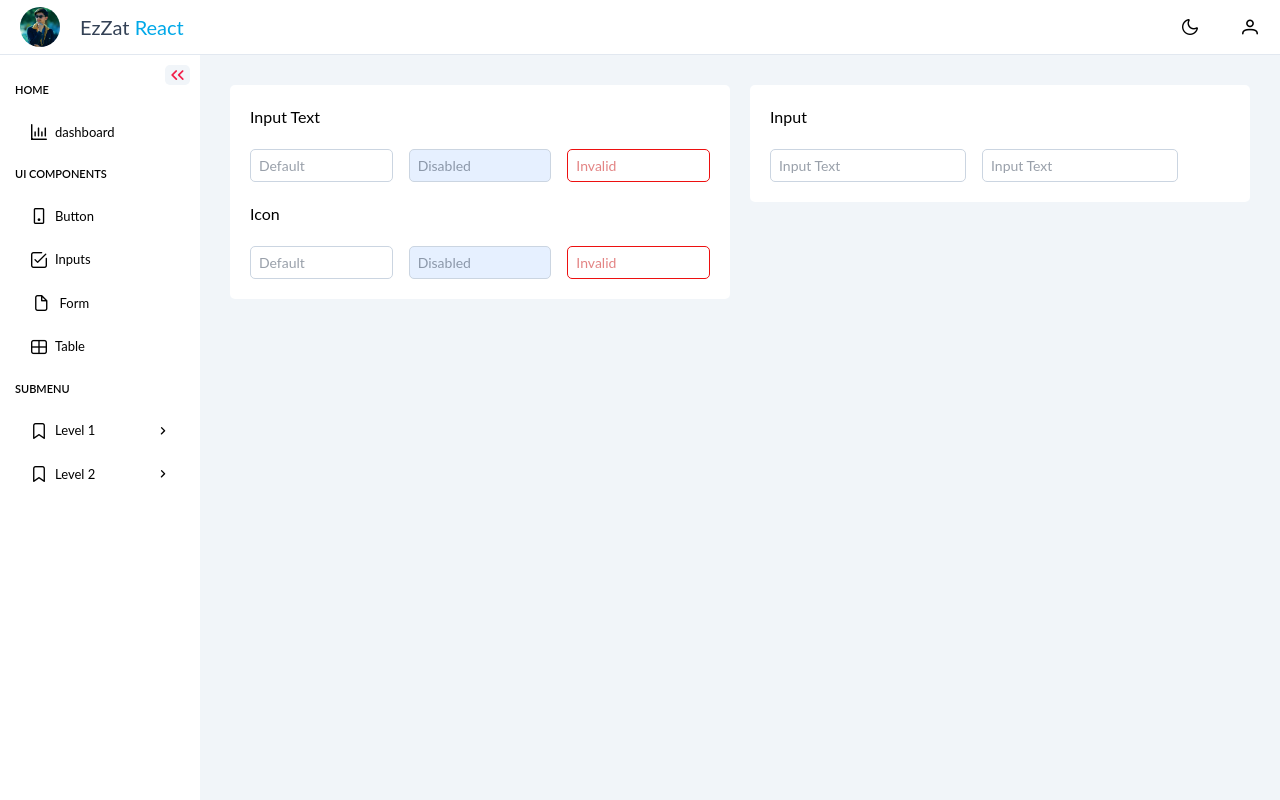
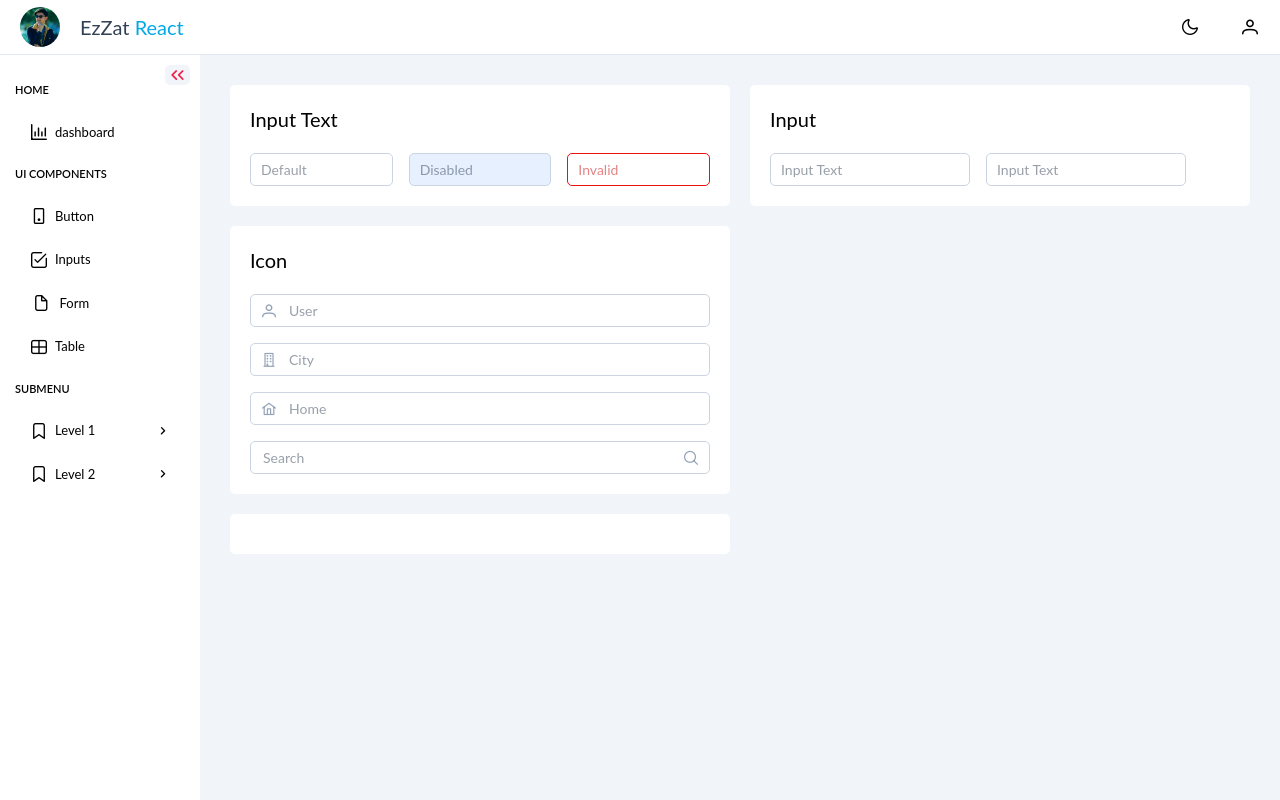
Before and after one commit to EzzatKhaqan/react-admin-dashboard, a React (Vite) app: page /admin/ui-kits/input in a window 1280 px wide. Built offline with nearby package versions, Linux system fonts and the light colour scheme.

Commit message:
feat: add IconField and InputIcon components, enhance InputText with icon support and styling

```diff
--- a/src/assets/styles/common/button.scss
+++ b/src/assets/styles/common/button.scss
@@ -104,19 +104,24 @@ $e-button-contrast: #000;
     }
   }
   &.e-button-link {
+    transition: all 0.2s;
     div {
       &:active {
+        transition: all 0.2s;
         color: var(--e-link-active);
       }
       &:hover {
-        color: var(--e-link-hover);
+        transition: all 0.2s;
+        // color: var(--e-link-hover);
         text-decoration: underline;
       }
       &:visited {
+        transition: all 0.2s;
         color: var(--e-link-visited);
       }
     }
     &:hover {
+      transition: all 0.2s;
       text-decoration: underline;
     }
   }
--- a/src/assets/styles/common/input.scss
+++ b/src/assets/styles/common/input.scss
@@ -4,14 +4,16 @@ $e-input-text-acrive-border-color: #00a8e8;
 $e-input-disabled-bg-color: #e6f0ff;
 $e-input-invalid-border-color: #ed1010;
 $e-input-invalid-text-color: #c70a0a;
-.e-input-text-wrapper {
-  position: relative;
+
 .e-input-text {
   border: 1px solid $e-input-text-border-color;
   border-radius: 5px;
-    color: $e-input-text-color;
-    padding: 5px 8px;
+  color: var(--e-inputtext-color);
+  padding-block: var(--e-inputtext-padding-y);
+  padding-inline: var(--e-inputtext-padding-x);
   outline: none;
+  outline-color: transparent;
+  appearance: none;
   font-size: 14px;
   position: relative;
   transition: all 0.2s;
@@ -35,8 +37,32 @@ $e-input-invalid-text-color: #c70a0a;
     width: 100%;
   }
 }
-  .e-input-text-error {
-    color: var(--e-danger);
-    font-size: 10px;
+
+.e-icon-feild {
+  position: relative;
+
+  .e-input-icon {
+    position: absolute;
+    top: 50%;
+    margin-top: calc(-1 * var(--e-icon-size) / 2);
+    color: #94a3b8;
+    line-height: 1;
+    font-size: var(--e-icon-size);
+  }
+
+  .e-input-icon:first-child {
+    padding-inline-start: var(--e-form-padding-x);
+  }
+  .e-input-icon:last-child {
+    inset-inline-end: var(--e-form-padding-x);
+  }
+  .e-input-text {
+    padding-inline-start: var(--e-form-padding-x);
+  }
+  .e-input-text:not(:first-child) {
+    padding-inline-start: calc((var(--e-form-padding-x) * 2) + var(--e-icon-size));
+  }
+  .e-input-text:not(:last-child) {
+    padding-inline-end: calc((var(--e-form-padding-x) * 2) + var(--e-icon-size));
   }
 }
--- a/src/assets/styles/layout/variables/common.scss
+++ b/src/assets/styles/layout/variables/common.scss
@@ -17,6 +17,13 @@
   --e-text-color: #334155;
   --e-black: #000;
   --e-link-active: #dc143c;
-  --e-link-visited: #6a5acd;
+  --e-link-visited: #7e6cf5;
   --e-link-hover: #ff8c00;
+
+  --e-inputtext-padding-x: 10px;
+  --e-inputtext-padding-y: 5px;
+  --e-inputtext-color: #334155;
+  --e-form-padding-x: 12px;
+  --e-form-padding-y: 6px;
+  --e-icon-size: 14px;
 }
--- a/src/modules/admin/uikit/Input.jsx
+++ b/src/modules/admin/uikit/Input.jsx
@@ -1,5 +1,5 @@
 import { useState } from 'react';
-import { InputText, ValidationRoules } from '../../../shared/index';
+import { InputText, IconFeild, InputIcon } from '../../../shared/index';
 
 export const Input = () => {
   const [firstName, setFirstName] = useState();
@@ -9,7 +9,7 @@ export const Input = () => {
       <div className="flex flex-col md:flex-row gap-5">
         <div className="md:w-1/2">
           <div className="card flex flex-col gap-5">
-            <h1>Input Text</h1>
+            <h1 className="text-xl">Input Text</h1>
             <div className="flex md:flex-row gap-4 ">
               <InputText
                 placeholder="Default"
@@ -19,17 +19,33 @@ export const Input = () => {
               <InputText placeholder="Disabled" className="e-input-text-fluid" disabled={true} />
               <InputText placeholder="Invalid" className="e-input-text-fluid" invalid={true} />
             </div>
-            <h1>Icon</h1>
-            <div className="flex md:flex-row gap-4 ">
-              <InputText placeholder="Default" className="e-input-text-fluid" />
-              <InputText placeholder="Disabled" className="e-input-text-fluid" disabled={true} />
-              <InputText placeholder="Invalid" className="e-input-text-fluid" invalid={true} />
+          </div>
+          <div className="card flex flex-col gap-5">
+            <h1 className="text-xl">Icon</h1>
+            <div className="flex md:flex-col gap-4">
+              <IconFeild>
+                <InputIcon icon="pi pi-user"></InputIcon>
+                <InputText placeholder="User" className="e-input-text-fluid" />
+              </IconFeild>
+              <IconFeild>
+                <InputIcon icon="pi pi-building"></InputIcon>
+                <InputText placeholder="City" className="e-input-text-fluid p-5" />
+              </IconFeild>
+              <IconFeild>
+                <InputIcon icon="pi pi-home"></InputIcon>
+                <InputText placeholder="Home" className="e-input-text-fluid p-5" />
+              </IconFeild>
+              <IconFeild>
+                <InputText placeholder="Search" className="e-input-text-fluid p-5" />
+                <InputIcon icon="pi pi-search"></InputIcon>
+              </IconFeild>
             </div>
           </div>
+          <div className="card flex flex-col gap-5"></div>
         </div>
         <div className="md:w-1/2">
           <div className="card flex flex-col gap-5">
-            <h1>Input</h1>
+            <h1 className="text-xl">Input</h1>
             <div className="flex flex-wrap gap-4">
               <InputText placeholder="Input Text" />
               <InputText placeholder="Input Text" />
--- /dev/null
+++ b/src/shared/components/input/IconFeild.jsx
@@ -0,0 +1,7 @@
+export const IconFeild = ({ children }) => {
+  return (
+    <>
+      <div className="e-icon-feild">{children}</div>
+    </>
+  );
+};
--- a/src/shared/components/input/InputIcon.jsx
+++ b/src/shared/components/input/InputIcon.jsx
@@ -1,7 +1,7 @@
-export const InputIcon = () => {
+export const InputIcon = ({ icon }) => {
   return (
     <>
-      <div className="e-input-icon"></div>
+      <span className={['e-input-icon', icon].filter(Boolean).join(' ')}></span>
     </>
   );
 };
--- a/src/shared/components/input/InputText.jsx
+++ b/src/shared/components/input/InputText.jsx
@@ -36,7 +36,6 @@ export const InputText = ({
 
   return (
     <>
-      <div className="e-input-text-wrapper">
       <input
         id={id}
         type="text"
@@ -51,8 +50,6 @@ export const InputText = ({
         placeholder={placeholder}
         onChange={(e) => setModelValue(e.target.value)}
       />
-        {error && <span className="e-input-text-error">{error}</span>}
-      </div>
     </>
   );
 };
--- a/src/shared/index.js
+++ b/src/shared/index.js
@@ -8,6 +8,8 @@ export { PageHeader } from './components/common/pageHeader/PageHeader.jsx';
 
 export { AppButton } from './components/common/button/AppButton.jsx';
 export { InputText } from './components/input/InputText.jsx';
+export { IconFeild } from './components/input/IconFeild.jsx';
+export { InputIcon } from './components/input/InputIcon.jsx';
 
 // utils
 
```
Lines whose indentation alone changed are shown as unchanged.
